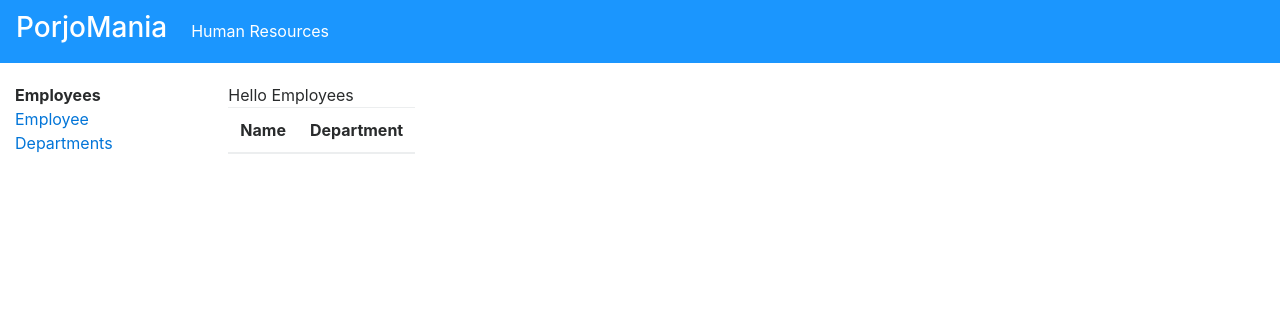
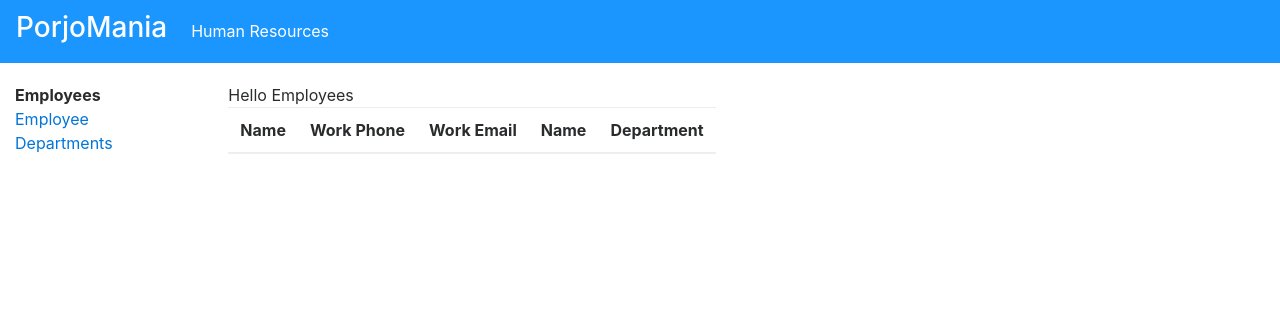
Before and after one commit to ProjoMania/projomania, a Django app: template apps/hr_employee/templates/hr_employee/employee_list.html in a window 1280 px wide. Shown: the top 323 px of the page. Run offline with Django 3.2, Linux system fonts and the light colour scheme; the template is opened without the code that fills it, so the values that code supplies are empty; parts of the project's set-up code (start-up, migrations or seed data) failed here and were passed over; some libraries are stand-ins or nearby versions.

Commit message:
[ADD] Add the employee's contacts.

```diff
--- a/apps/hr_employee/templates/hr_employee/employee_list.html
+++ b/apps/hr_employee/templates/hr_employee/employee_list.html
@@ -6,6 +6,9 @@
         <thead>
         <tr>
             <th>Name</th>
+            <th>Work Phone</th>
+            <th>Work Email</th>
+            <th>Name</th>
             <th>Department</th>
         </tr>
         </thead>
@@ -13,6 +16,8 @@
         {% for employee in employee_list %}
             <tr>
                 <td>{{ employee.name }}</td>
+                <td>{{ employee.work_phone }}</td>
+                <td>{{ employee.work_email }}</td>
                 <td>{{ employee.department.name }}</td>
             </tr>
         {% endfor %}
```
Also changed, not shown: apps/hr_employee/models.py (+6 -1 lines), apps/hr_employee/migrations/0001_initial.py (added), apps/hr_employee/migrations/0002_remove_employee_personal_phone.py (added), apps/hr_employee/migrations/0003_employee_personal_phone.py (added), apps/hr_employee/migrations/__init__.py (added).
